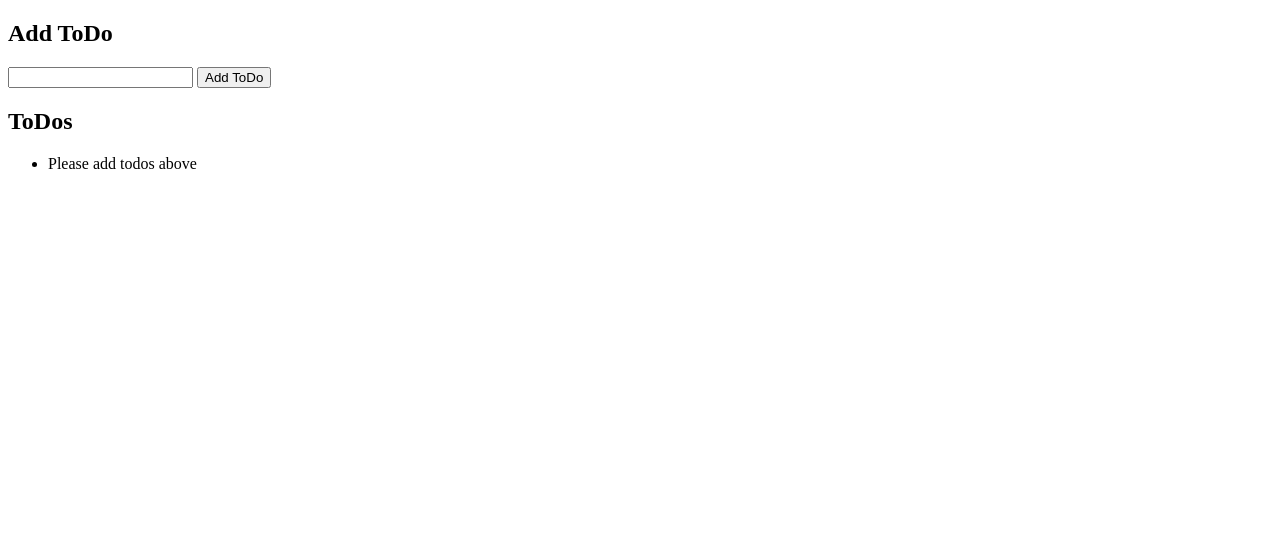
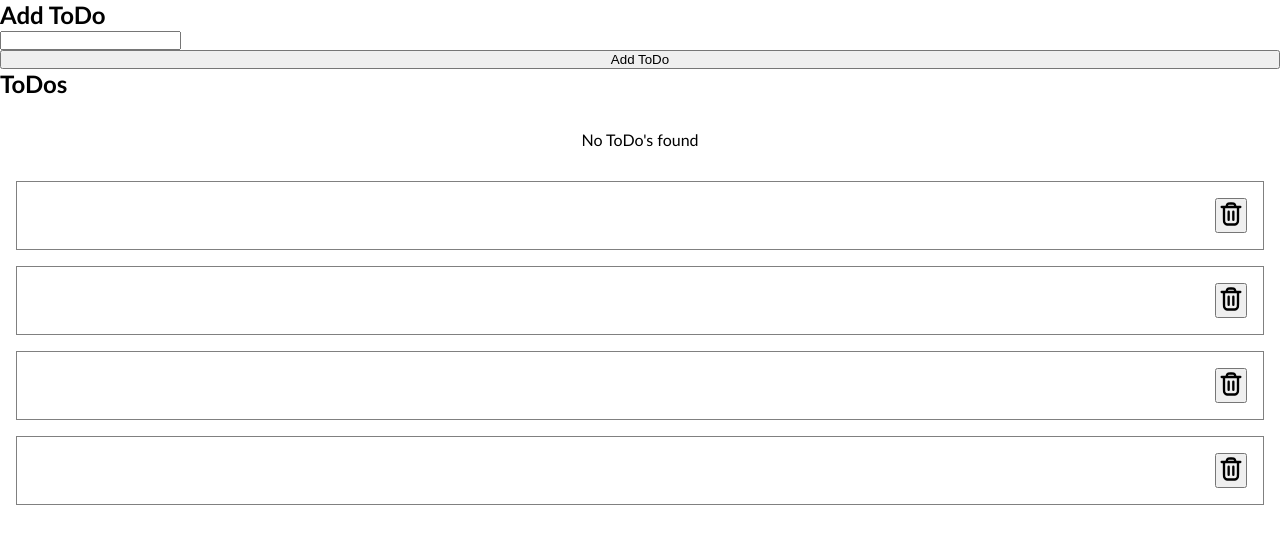
Before and after one commit to purplebearddan/bookish-goggles, a plain HTML site: page index.html in a window 1280 px wide. Drawn offline with Linux system fonts and the light colour scheme.

Commit message:
lesson failure

```diff
--- a/app.js
+++ b/app.js
@@ -1,58 +1,112 @@
-// live todo array that we read for the current list of todos
-let todos = [];
+// C.R.U.D.
+class ToDoObject {
+  constructor(label = "not defined") {
+    this.label = label;
+    this.timestamp = new Date();
+    this.id = returnRandomKey();
+  }
+}
 
-const addToDoForm = document.querySelector("#addToDoForm");
+// container for out todos
+const toDos = [
+  new ToDoObject("1"),
+  new ToDoObject("2"),
+  new ToDoObject("3"),
+  new ToDoObject("4"),
+];
 
-// when the page loads
-window.addEventListener("load", () => {
-  //   check to see if the user has any todos from a previous session
-  const savedToDos = JSON.parse(localStorage.getItem("todos"));
-  if (savedToDos?.length) {
-    // if the user has todos set todos to the saved ones
-    todos = savedToDos;
-  } else {
-    // if they haven't... create a new save
-    localStorage.setItem("todos", JSON.stringify(todos));
-  }
-  renderToDos();
-});
+function returnRandomKey() {
+  const randomValues = new Uint8Array(20);
 
-// Add the todos to the site
-const renderToDos = () => {
-  const toDosListElement = document.querySelector("#ToDos");
+  crypto.getRandomValues(randomValues);
 
-  toDosListElement.innerHTML = null;
-  if (todos.length) {
-    todos.forEach((todo, i) => {
-      const toDoItem = document.createElement("li");
+  return Array.from(randomValues, (byte) => byte.toString(16)).join("");
+}
 
-      toDoItem.textContent = `${todo.label} - ${new Date(
-        todo.timestamp
-      ).toISOString()}`;
+// generate HTML from a todo Object
+const generateToDoHTML = (todo = new ToDoObject()) => {
+  const delButtonContents = `<svg
+          class="del-icon"
+          viewBox="0 0 24 24"
+          fill="none"
+          xmlns="http://www.w3.org/2000/svg"
+        >
+          <g id="SVGRepo_bgCarrier" stroke-width="0"></g>
+          <g
+            id="SVGRepo_tracerCarrier"
+            stroke-linecap="round"
+            stroke-linejoin="round"
+          ></g>
+          <g id="SVGRepo_iconCarrier">
+            <path
+              d="M4 6H20M16 6L15.7294 5.18807C15.4671 4.40125 15.3359 4.00784 15.0927 3.71698C14.8779 3.46013 14.6021 3.26132 14.2905 3.13878C13.9376 3 13.523 3 12.6936 3H11.3064C10.477 3 10.0624 3 9.70951 3.13878C9.39792 3.26132 9.12208 3.46013 8.90729 3.71698C8.66405 4.00784 8.53292 4.40125 8.27064 5.18807L8 6M18 6V16.2C18 17.8802 18 18.7202 17.673 19.362C17.3854 19.9265 16.9265 20.3854 16.362 20.673C15.7202 21 14.8802 21 13.2 21H10.8C9.11984 21 8.27976 21 7.63803 20.673C7.07354 20.3854 6.6146 19.9265 6.32698 19.362C6 18.7202 6 17.8802 6 16.2V6M14 10V17M10 10V17"
+              stroke="#000000"
+              stroke-width="2"
+              stroke-linecap="round"
+              stroke-linejoin="round"
+            ></path>
+          </g>
+        </svg>
 
-      toDosListElement.appendChild(toDoItem);
-    });
-  } else {
-    const toDoItem = document.createElement("li");
-    toDoItem.textContent = "Please add todos above";
-    toDosListElement.appendChild(toDoItem);
-  }
+        <span class="sr-only">Delete ToDo</span>
+        `;
 
-  console.log(`To Dos Rendered`, todos);
+  const delButton = document.createElement("button");
+  const footer = document.createElement("footer");
+  const header = document.createElement("header");
+  const article = document.createElement("article");
+  const card = document.createElement("li");
+
+  card.classList.add("todo-card");
+  card.title = `Date added: ${todo.timestamp}`;
+
+  header.textContent = todo.label;
+
+  delButton.classList.add("del-btn");
+  delButton.title = "delete todo";
+  delButton.ariaLabel = "delete todo";
+  delButton.innerHTML = delButtonContents;
+
+  footer.appendChild(delButton);
+  article.appendChild(header);
+  article.appendChild(footer);
+  card.appendChild(article);
+
+  return card;
 };
 
-// add todos to the array when the form is submitted
-addToDoForm.addEventListener("submit", (e) => {
+console.log(generateToDoHTML());
+
+const renderTodos = () => {
+  toDos.forEach((todo) => {
+    document.querySelector("#ToDos").appendChild(generateToDoHTML(toDos));
+  });
+};
+
+// Create a todo
+const createTodo = (e) => {
   e.preventDefault();
 
   const { taskInput } = e.target.children;
   if (taskInput.value.trim()) {
-    todos.push({
-      label: taskInput.value.trim(),
-      timestamp: new Date(),
-    });
-    // update localStorage
-    localStorage.setItem("todos", JSON.stringify(todos));
-    renderToDos();
+    const toDoObj = new ToDoObject(taskInput.value.trim());
   }
+};
+// Read a todo
+const readTodo = () => {};
+const readTodos = () => {};
+
+// Update a todo
+const updateTodo = (todo = new ToDoObject()) => {};
+
+// Delete a todo
+const deleteTodo = (todo = new ToDoObject()) => {};
+
+document.querySelector("#addToDoButton").addEventListener("click", () => {
+  document.querySelector("#ToDos").appendChild(generateToDoHTML());
+  // document.body.appendChild(generateToDoHTML());
 });
+
+const form = document.querySelector("#addToDoForm");
+form.addEventListener("submit", createTodo);
+renderTodos();
--- a/index.html
+++ b/index.html
@@ -4,7 +4,8 @@
     <head>
         <meta charset="UTF-8">
         <meta name="viewport" content="width=device-width, initial-scale=1.0">
-        <title>Document</title>
+        <title>To</title>
+        <link rel="stylesheet" href="main.css">
     </head>
 
     <body>
@@ -14,13 +15,14 @@
                 <h2>Add ToDo</h2>
                 <form id="addToDoForm">
                     <input type="text" id="taskInput">
-                    <button type="submit">Add ToDo</button>
                 </form>
+                <button id="addToDoButton">Add ToDo</button>
             </section>
             <section aria-label="ToDo List">
                 <h2>ToDos</h2>
                 <ul id="ToDos">
-                    <li class="no-to-do">No ToDo's found</li>
+                    <li class="no-todos-msg">No ToDo's found</li>
+
                 </ul>
             </section>
         </main>
--- /dev/null
+++ b/main.css
@@ -0,0 +1,90 @@
+:root {
+  --padding: 1rem;
+}
+
+* {
+  box-sizing: border-box;
+  margin: 0;
+  padding: 0;
+}
+
+body,
+main,
+section,
+article,
+header,
+footer {
+  display: flex;
+  width: 100%;
+}
+
+body,
+section,
+.todo-card header,
+main {
+  flex-direction: column;
+}
+
+body {
+  font-family: "Gill Sans", "Gill Sans MT", Calibri, "Trebuchet MS", sans-serif;
+  min-height: 100vh;
+}
+
+main {
+  justify-content: center;
+}
+
+.sr-only {
+  position: absolute;
+  width: 1px;
+  height: 1px;
+  padding: 0;
+  margin: -1px;
+  overflow: hidden;
+  clip: rect(0, 0, 0, 0);
+  white-space: nowrap;
+  border-width: 0;
+}
+
+#ToDos {
+  display: flex;
+  flex-direction: column;
+  padding: var(--padding);
+  gap: var(--padding);
+}
+
+.no-todos-msg {
+  list-style-type: none;
+  display: flex;
+  position: relative;
+  justify-content: center;
+  padding: var(--padding);
+}
+
+.todo-card {
+  display: flex;
+  flex-direction: row;
+  padding: var(--padding);
+  border: 1px grey solid;
+}
+.todo-card article {
+  display: flex;
+  flex-direction: row;
+  align-items: space-between;
+}
+.todo-card header {
+  flex-grow: 1;
+  justify-content: center;
+}
+.todo-card footer {
+  max-width: 2rem;
+}
+
+.todo-card .del-btn {
+  width: 2rem;
+  aspect-ratio: 1/1;
+}
+.todo-card svg {
+  aspect-ratio: 1/1;
+  max-height: 2rem;
+}
```
